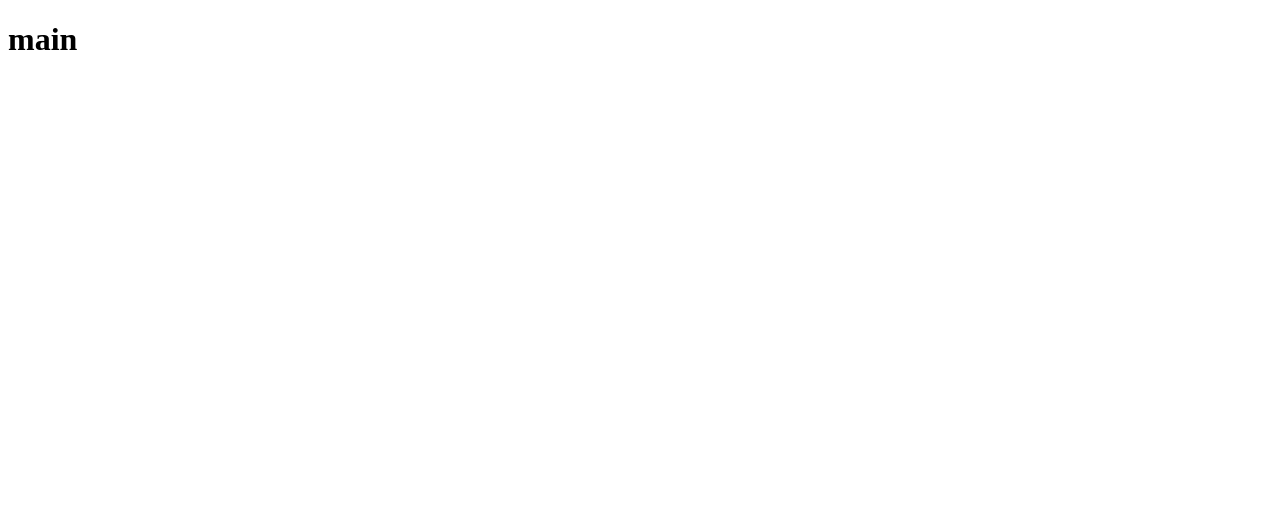
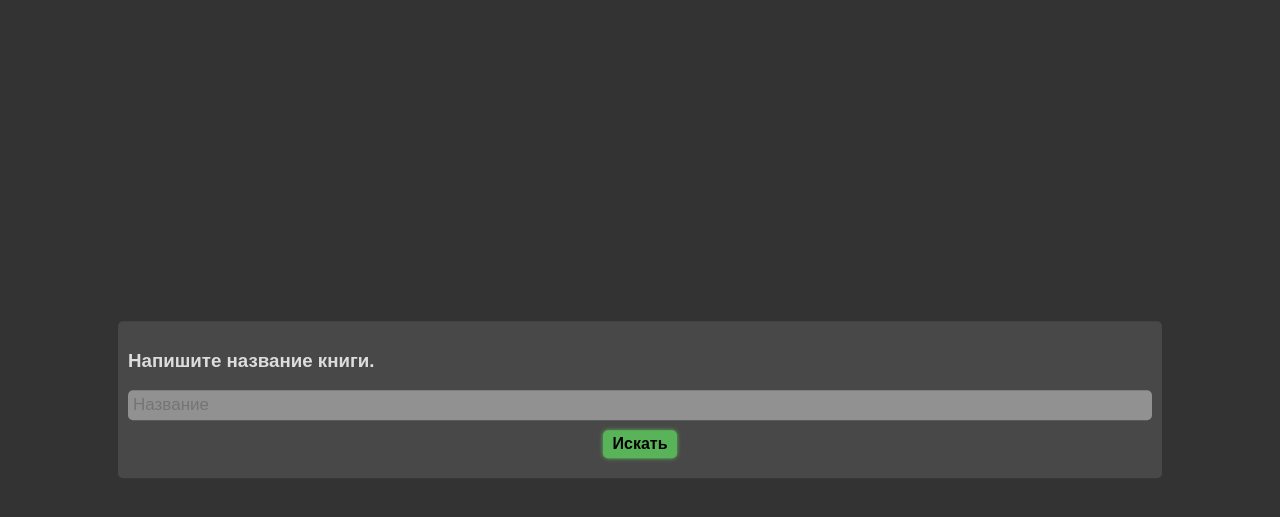
Before and after one commit to zhMargDev/books_finder_and_reader, a FastAPI app: page / in a window 1280 px wide. Before the commit the part shown is almost empty. Shown: the top 517 px of the page. Run offline with FastAPI, Linux system fonts and the light colour scheme.

Commit message:
second commit

```diff
--- a/static/css/main.css
+++ b/static/css/main.css
@@ -0,0 +1,43 @@
+body{
+    background: #333;
+    margin: 0;
+}
+body, button, input{
+    font-family: sans-serif;
+}
+#mainBox{
+    min-width: 360px;
+    width: 80%;
+    padding: 10px;
+    background: rgba(255,255,255,0.1);
+    position: absolute;
+    top: 50%;
+    left: 50%;
+    transform: translate(-50%, -50%);
+    border-radius: 5px;
+    color: #ddd;
+    display: grid;
+}
+#bookNameInp{
+    font-size: 17px;
+    border-radius: 5px;
+    border: 0;
+    background: rgba(255,255,255,.4);
+    padding: 5px;
+}
+#bookNameInp:focus{outline: none;}
+#searchBtn{
+    font-size: 16px;
+    cursor: pointer;
+    margin: 10px auto;
+    padding: 5px 10px;
+    font-weight: bold;
+    border: 0;
+    background: #59b459;
+    border-radius: 5px;
+    box-shadow: 0 0 4px #59b459;
+    transition: 300ms;
+}
+#searchBtn:hover{
+    box-shadow: 3px 3px 10px #59b459;
+}
--- a/templates/main.html
+++ b/templates/main.html
@@ -9,6 +9,10 @@
     <link rel="stylesheet" href="{{ url_for('static', path='css/main.css') }}">
 </head>
 <body>
-    <h1>main</h1>
+    <div id="mainBox">
+        <h3>Напишите название книги.</h3>
+        <input type="text" id="bookNameInp" placeholder="Название">
+        <button id="searchBtn">Искать</button>
+    </div>
 </body>
 </html>
```
